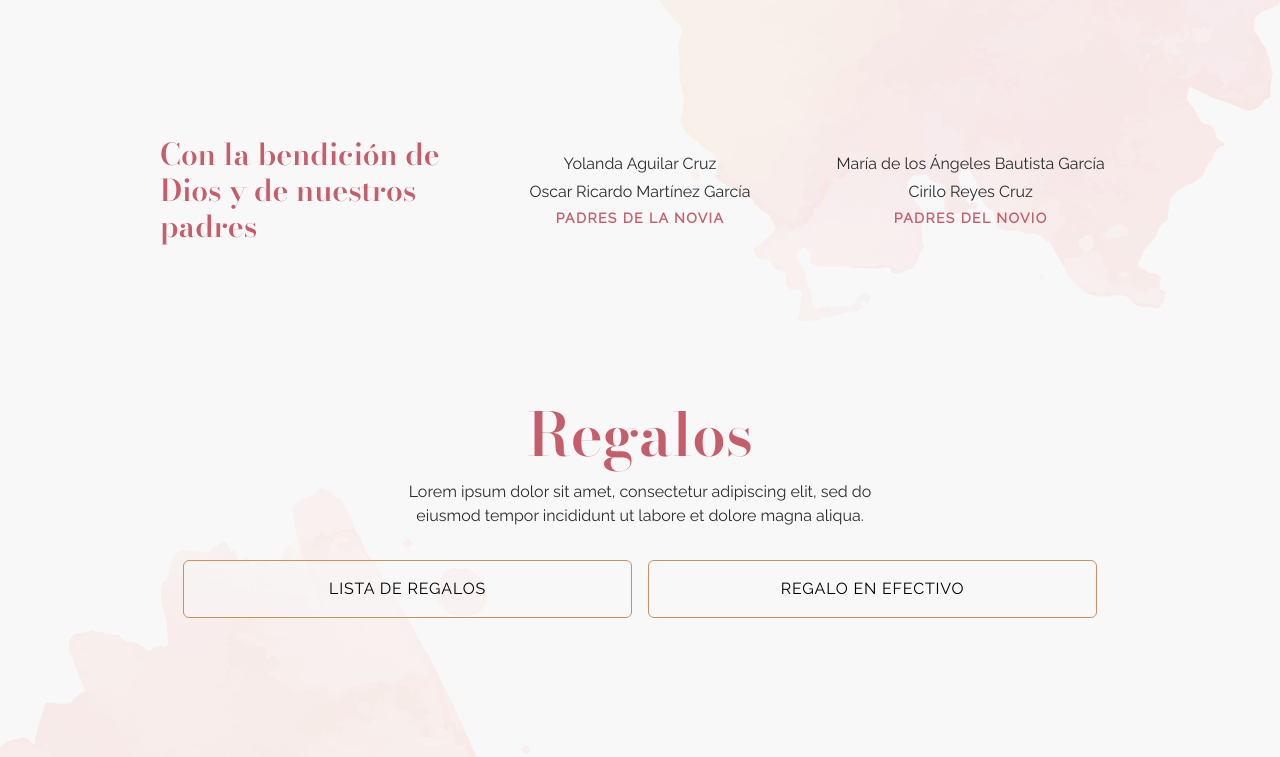
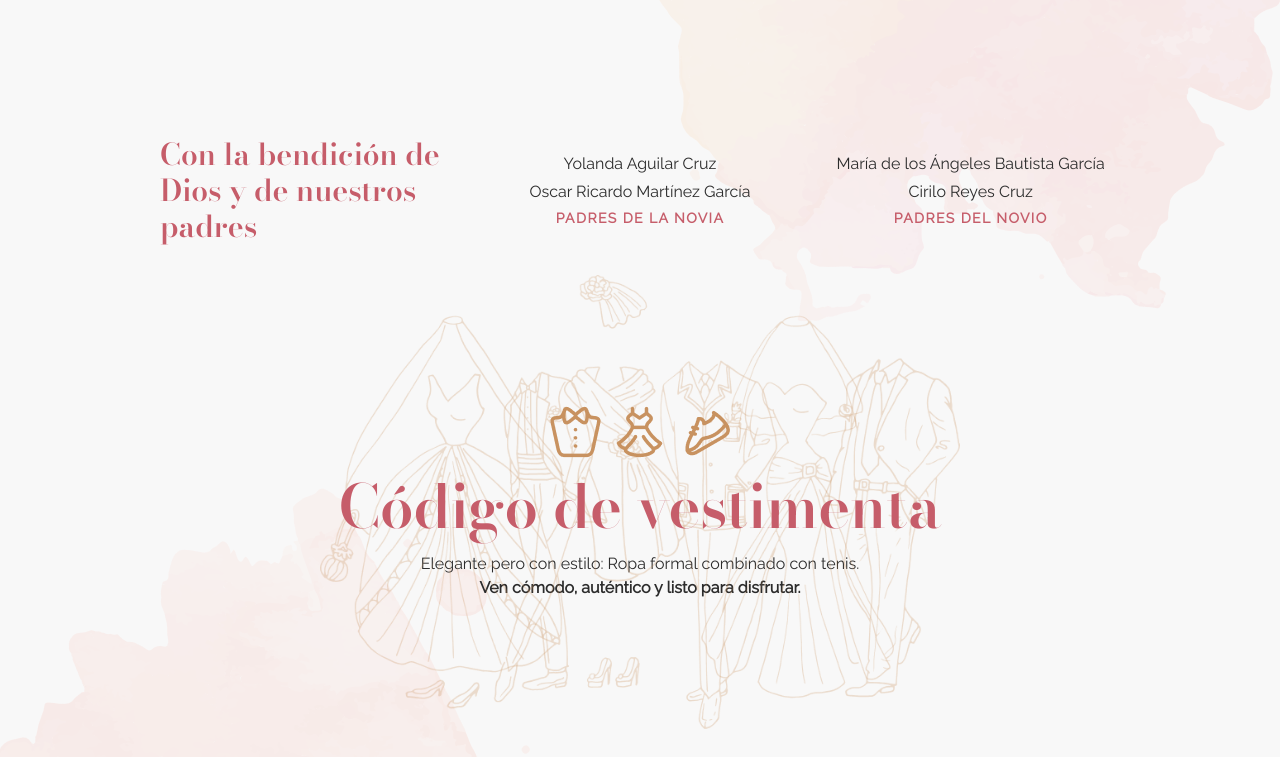
Before and after one commit to hector-reyes-dev/portfolio-hector-astro, an Astro site: page /boda in a window 1280 px wide. Shown: the part 2876-3633 px from the top of the page. Built offline with nearby package versions, Linux system fonts and the light colour scheme; Astro itself is replaced by a stand-in of ours.

Commit message:
feat(wedding): DressCode Section added

```diff
--- /dev/null
+++ b/src/modules/wedding/DressCode.astro
@@ -0,0 +1,29 @@
+---
+import { Image, getImage } from "astro:assets";
+import dressCodeBg from "@assets/wedding/bg-dress-code.png";
+import dressCodeIcons from "@assets/wedding/icons-dress-code.png";
+
+const background = await getImage({ src: dressCodeBg, format: "png" });
+
+const TITLE = "Código de vestimenta";
+const LINE_1 = "Elegante pero con estilo: Ropa formal combinado con tenis.";
+const LINE_2 = "Ven cómodo, auténtico y listo para disfrutar.";
+---
+
+<section
+  class="w-full relative md:w-2/3 flex flex-col items-start md:items-center justify-center gap-4"
+>
+  <Image src={dressCodeBg} alt="Dress Code BG" class="absolute" />
+  <Image src={dressCodeIcons} alt="Dress Code Icons" />
+  <h2 class="title text-4xl md:text-6xl text-wedding-main appear">
+    {TITLE}
+  </h2>
+  <p>
+    <span class="w-full block md:text-center text-balanced">
+      {LINE_1}
+    </span>
+    <span class="w-full block md:text-center text-balanced font-bold">
+      {LINE_2}
+    </span>
+  </p>
+</section>
--- a/src/modules/wedding/PlaceTime/PlaceTime.astro
+++ b/src/modules/wedding/PlaceTime/PlaceTime.astro
@@ -8,7 +8,7 @@ const ITEMS = [
     title: "19 de octubre - 16:30 horas",
     subtitle: "Fecha y hora",
     description:
-      "El día en que nuestras almas se entrelazan para siempre. Acompáñanos a celebrar este capítulo.",
+      "El día en que nuestras almas se entrelazan para siempre. Acompáñanos a celebrar este capítulo. La puntualidad es muy importante.",
     label: "Agendar en Calendar",
     href: "https://calendar.google.com/calendar/event?action=TEMPLATE&tmeid=ODgxMDU2ZTdmNDc1NGY4YThhYzAyNjg2YmFjMGZjMGIgaHJkb2ZpY2lhbEBt&tmsrc=hrdoficial%40gmail.com",
   },
--- a/src/pages/boda/index.astro
+++ b/src/pages/boda/index.astro
@@ -12,6 +12,7 @@ import OurStory from "@wedding/OurStory.astro";
 import Contact from "@wedding/Contact.astro";
 import Footer from "@wedding/Footer.astro";
 import Background from "@wedding/Background.astro";
+import DressCode from "@wedding/DressCode.astro";
 
 import "@styles/global-wedding.css";
 
@@ -34,6 +35,7 @@ const description =
       <ConfirmAssistance />
       <Gallery />
       <Parents />
+      <DressCode />
       <Gifts />
       <OurStory />
       <Contact />
```
Also changed, not shown: src/assets/wedding/bg-dress-code.png (added), src/assets/wedding/icons-dress-code.png (added).
